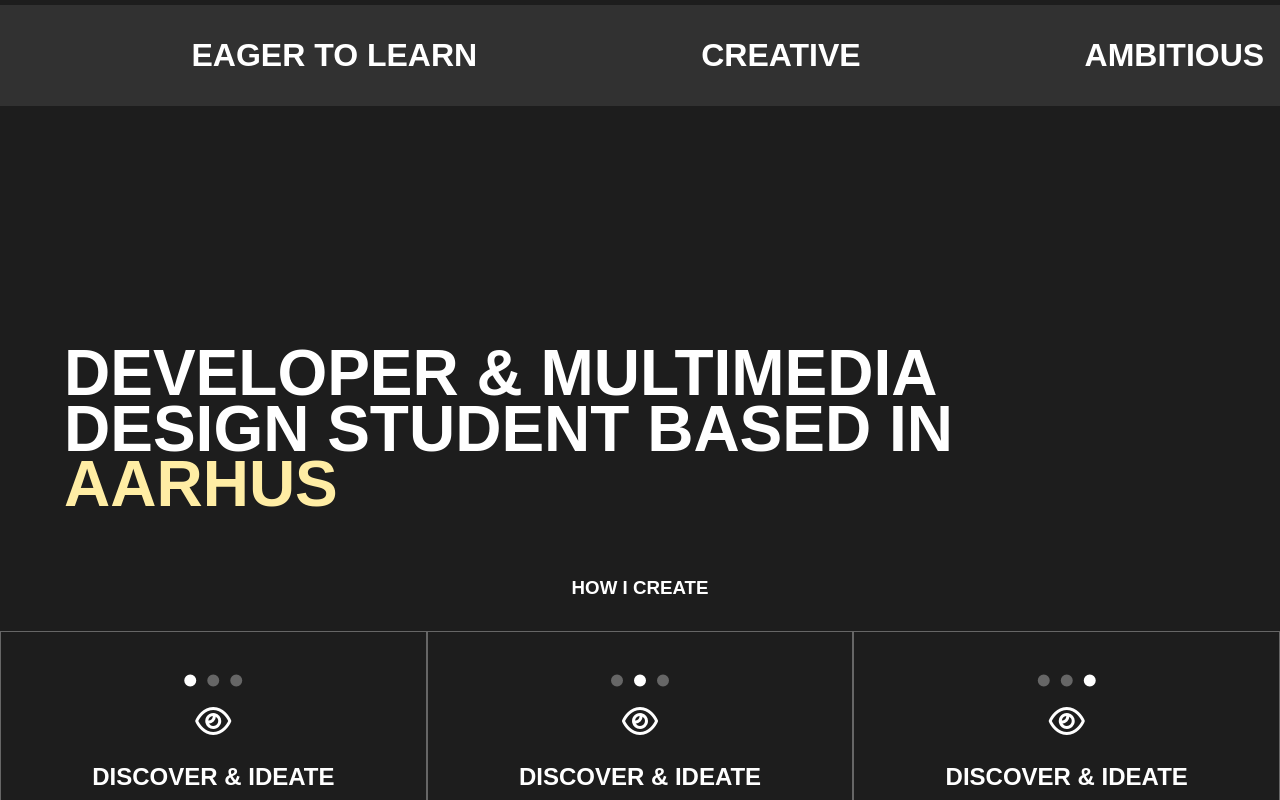
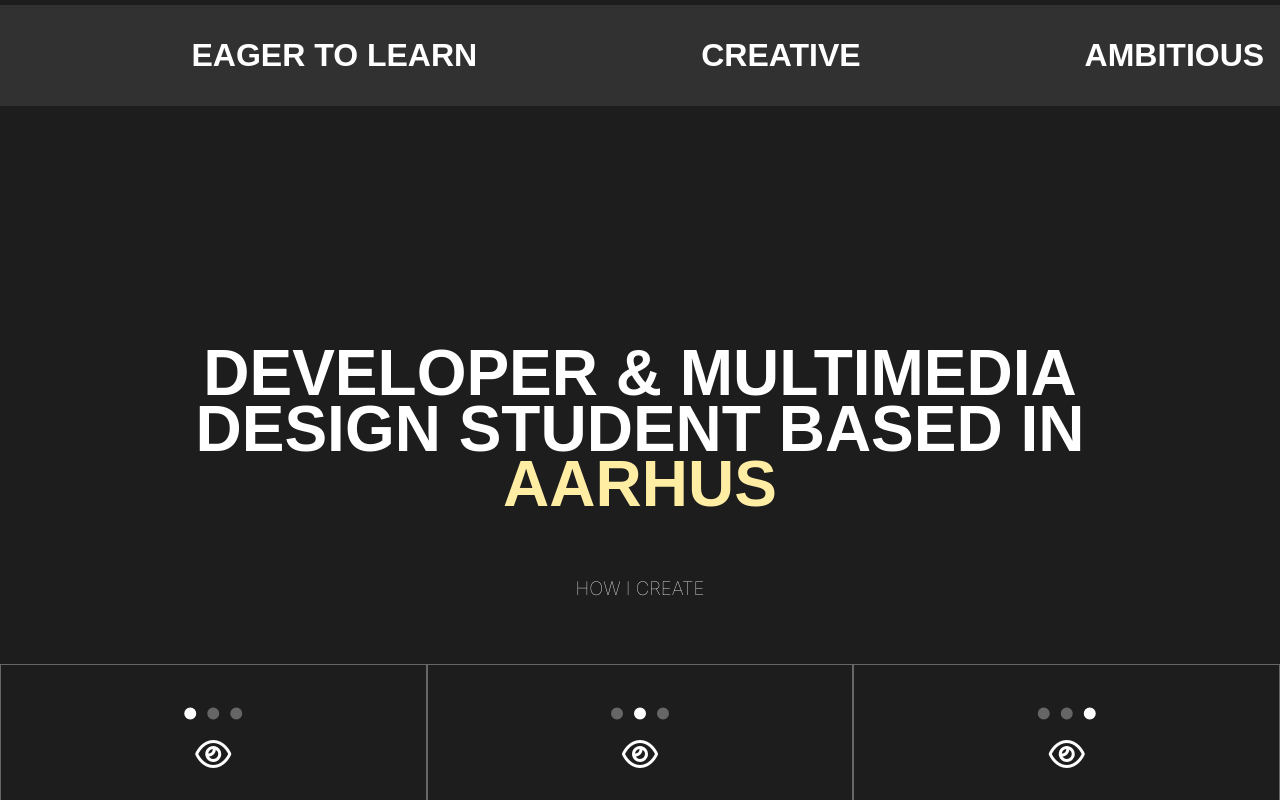
Before and after one commit to ThooHoang/quangthohoang, a website built with Vite: page index.html in a window 1280 px wide. Shown: the part 1971-2771 px from the top of the page. Built offline with nearby package versions, Linux system fonts and the light colour scheme; a web font is replaced by a local one.

Commit message:
refactor how-i-create styles for improved layout and readability; adjust text alignment, font weights, and spacing

```diff
--- a/src/styles/how-i-create.css
+++ b/src/styles/how-i-create.css
@@ -11,7 +11,8 @@
 
 .how-i-create-text {
     display: flex;
-    justify-content: space-between;
+    justify-content: center;
+    text-align: center;
 
 }
 
@@ -27,7 +28,7 @@
 .how-i-create-text p {
     color: var(--foreground);
     font-family: var(--font-primary);
-    font-weight: 300;
+    font-weight: 100;
     align-self: flex-end;
 }
 
@@ -41,8 +42,9 @@
 
 .how-i-create h3 {
     color: var(--foreground);
-    font-family: var(--font-secondary);
-    font-weight: 700;
+    font-family: var(--font-primary);
+    font-weight: 100;
+    margin-bottom: 2rem;
 
 }
 
@@ -125,7 +127,7 @@
         margin-block: 8rem;
     }
     .how-i-create-container {
-        gap: 2rem;
+        gap: 4rem;
     }
     .how-i-create-text h1 {
         font-size: 2rem;
```
